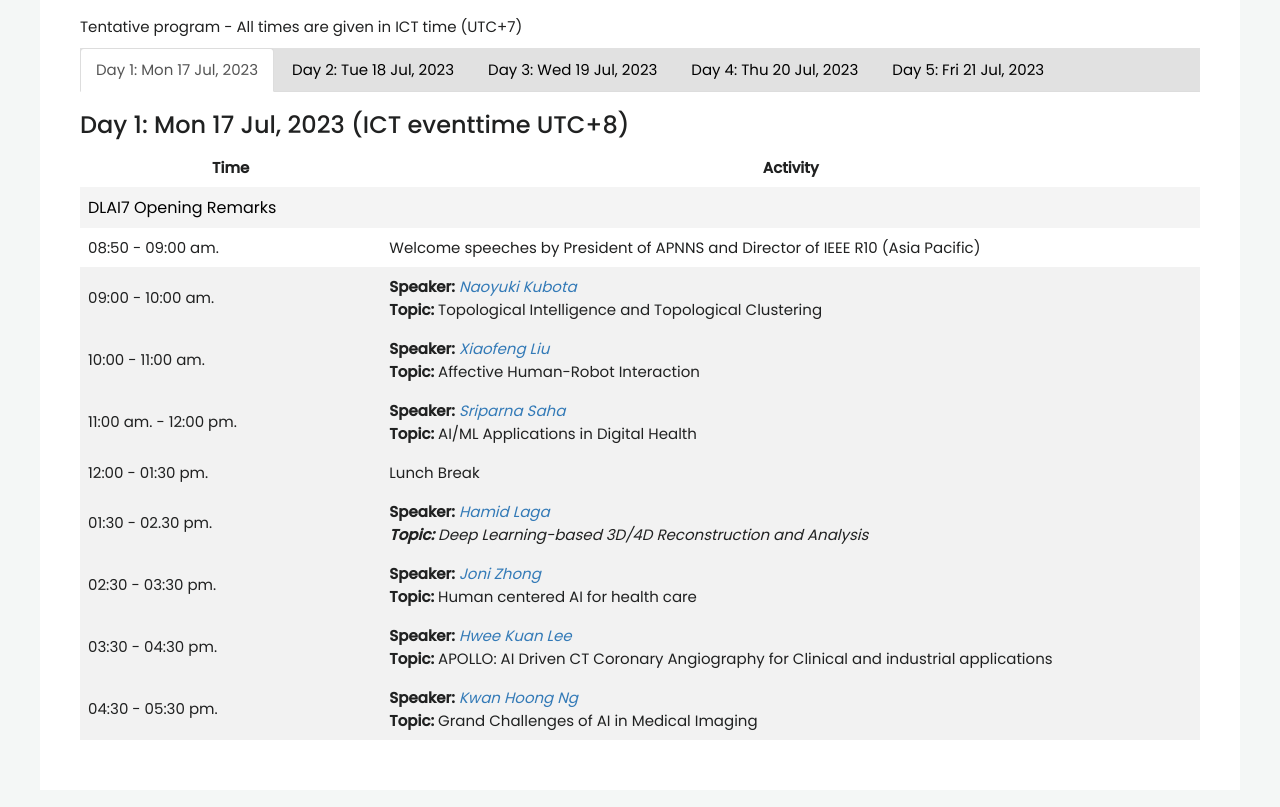
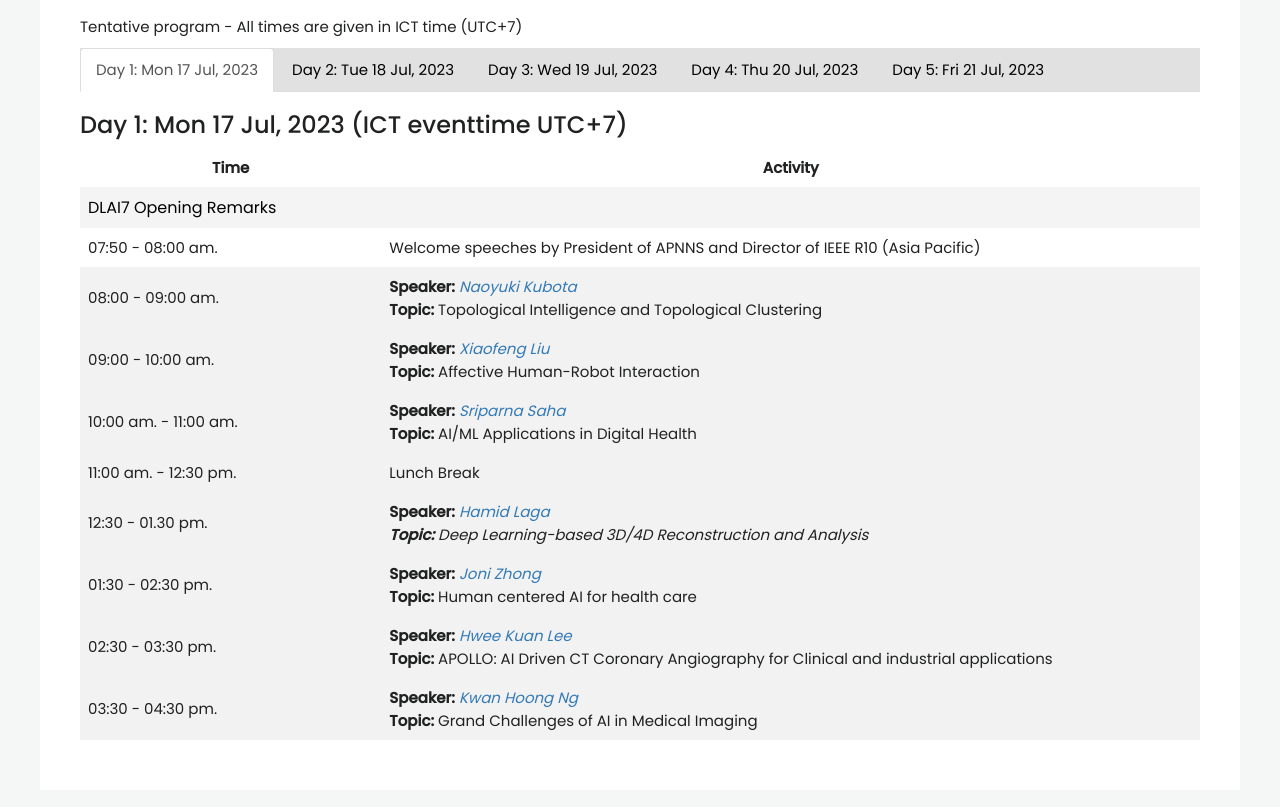
Before and after one commit to deeplearningandaiwinterschool/deeplearningandaiwinterschool.github.io, a Jekyll site: the page built from index.html, in a window 1280 px wide and 1400 px high, scrolled down 1360 px. Shown: the part 152-959 px from the top of the window. Built offline with Jekyll 4.4.1, drawn with Linux system fonts in a browser that asks for light colours.

Commit message:
update time to match UTC+8 Malaysia (#46)
* Update dlai7.yml

The times were supposed to be for UTC+8 Malaysian time. So changed the time for each talk to reflect ICT (UTC+7) BKK time.

* fix time

* add 0

---------

Co-authored-by: deeplearningandaiwinterschool <34932511+deeplearningandaiwinterschool@users.noreply.github.com>

```diff
--- a/_data/dlai7.yml
+++ b/_data/dlai7.yml
@@ -14,29 +14,29 @@ about: The concept of deep learning (DL) has been known in the neural network co
 programs:
   - tab-ref: 'Day1'
     tab-name: 'Day 1: Mon 17 Jul, 2023'
-    title: 'Day 1: Mon 17 Jul, 2023 (ICT eventtime UTC+8)'
+    title: 'Day 1: Mon 17 Jul, 2023 (ICT eventtime UTC+7)'
     events:
       - event-name: DLAI7 Opening Remarks
-        eventtime: 08:50 - 09:00 am.
+        eventtime: 07:50 - 08:00 am.
         comments: Welcome speeches by President of APNNS and Director of IEEE R10 (Asia Pacific)
         speaker:
         topic:
         is-break:
 
       - event-name:
-        eventtime: 09:00 - 10:00 am.
+        eventtime: 08:00 - 09:00 am.
         comments:
         speaker: <a href='#Naoyuki_Kubota'><i>Naoyuki Kubota</i></a>
         topic: Topological Intelligence and Topological Clustering
 
       - event-name:
-        eventtime: 10:00 - 11:00 am.
+        eventtime: 09:00 - 10:00 am.
         comments:
         speaker: <a href='#Xiaofeng_Liu'><i>Xiaofeng Liu</i></a>
         topic: Affective Human-Robot Interaction
 
       - event-name:
-        eventtime: 11:00 am. - 12:00 pm.
+        eventtime: 10:00 am. - 11:00 am.
         comments:
         speaker: <a href='#Sriparna_Saha'><i>Sriparna Saha</i></a>
         topic: AI/ML Applications in Digital Health
@@ -48,38 +48,38 @@ programs:
       #   topic: <a href='https://www.nvidia.com/en-us/training/instructor-led-workshops/fundamentals-of-deep-learning/' target='_blank'>Fundamentals of Deep Learning</a>
 
       - event-name:
-        eventtime: 12:00 - 01:30 pm.
+        eventtime: 11:00 am. - 12:30 pm.
         comments: Lunch Break
         speaker:
         topic:
 
       - event-name:
-        eventtime: 01:30 - 02.30 pm.
+        eventtime: 12:30 - 01.30 pm.
         comments:
         speaker: <a href='#Hamid_Laga'><i>Hamid Laga</a>
         topic: Deep Learning-based 3D/4D Reconstruction and Analysis
 
       - event-name:
-        eventtime: 02:30 - 03:30 pm.
+        eventtime: 01:30 - 02:30 pm.
         comments:
         speaker: <a href='#Joni_Zhong'><i>Joni Zhong</i></a>
         topic: Human centered AI for health care
 
       - event-name:
-        eventtime: 03:30 - 04:30 pm.
+        eventtime: 02:30 - 03:30 pm.
         comments:
         speaker: <a href='#Hwee_Kuan_Lee'><i>Hwee Kuan Lee</i></a>
         topic: "APOLLO: AI Driven CT Coronary Angiography for Clinical and industrial applications"
 
       - event-name:
-        eventtime: 04:30 - 05:30 pm.
+        eventtime: 03:30 - 04:30 pm.
         comments:
         speaker: <a href='#Kwan_Hoong_Ng'><i>Kwan Hoong Ng</i></a>
         topic: Grand Challenges of AI in Medical Imaging
 
   - tab-ref: 'Day2'
     tab-name: 'Day 2: Tue 18 Jul, 2023'
-    title: 'Day 2: Tue 18 Jul, 2023 (ICT eventtime UTC+8)'
+    title: 'Day 2: Tue 18 Jul, 2023 (ICT eventtime UTC+7)'
     events:
       # - event-name: IEEE-CIS Distinguished Lecturer Talk II
       #   eventtime: 08.00 - 09.00 am.
@@ -88,43 +88,43 @@ programs:
       #   topic: <a href='https://drive.google.com/file/d/1WmTUFLneXrejiVd9q1BykxJoSikOQGgo/view?usp=sharing' target='_blank'>Fuzzy Transfer Learning</a>
 
       - event-name:
-        eventtime: 09:00 - 10:00 am.
+        eventtime: 08:00 - 09:00 am.
         comments:
         speaker:  Md Zakir Hossain
         topic: Deep Learning for Assessing and Supporting Autistic Individuals
 
       - event-name:
-        eventtime: 10:00 - 11:00 am.
+        eventtime: 09:00 - 10:00 am.
         comments:
         speaker: <a href='#Wei_Liu'><i>Wei Liu</i></a>
         topic: Query Embeddings for Multi-hop Reasoning Over Knowledge Graphs
 
       - event-name:
-        eventtime: 11:00 am. - 12:00 pm.
+        eventtime: 10:00 am. - 11:00 pm.
         comments:
         speaker: <a href='#Yi_Zhang'><i>Yi Zhang</i></a>
         topic: AI + Informetrics for Tracking Technological Change
 
       - event-name:
-        eventtime: 12:00 - 01:30 pm.
+        eventtime: 11:00 am. - 12:30 pm.
         comments: Lunch Break
         speaker:
         topic:
 
       - event-name:
-        eventtime: 01:30 - 02:30 pm.
+        eventtime: 12:30 - 01:30 pm.
         comments:
         speaker: <a href='#Asif_Ekbal'><i>Asif Ekbal</i></a>
         topic: Neural Networks for Natural Language Processing
 
       - event-name:
-        eventtime: 02:30 - 03:30 pm.
+        eventtime: 01:30 - 02:30 pm.
         comments:
         speaker: <a href='#Siridech_Boonsang'><i>Siridech Boonsang</i></a>
         topic: Advancing Industrial Manufacturing with Generative AI and Synthetic Image Generation
 
       - event-name:
-        eventtime: 03:30 - 04:30 pm.
+        eventtime: 02:30 - 03:30 pm.
         comments:
         speaker: <a href='#Siamak_Mehrkanoon'><i>Siamak Mehrkanoon</i></a>
         topic: Deep Short-Term Weather Elements Forecasting
@@ -137,7 +137,7 @@ programs:
 
   - tab-ref: 'Day3'
     tab-name: 'Day 3: Wed 19 Jul, 2023'
-    title: 'Day 3: Wed 19 Jul, 2023 (ICT eventtime UTC+8)'
+    title: 'Day 3: Wed 19 Jul, 2023 (ICT eventtime UTC+7)'
   #   events:
   #     - event-name: Women in Science and Engineering (WiSE) Session
   #       eventtime: 08.50 - 09.00 am.
@@ -201,7 +201,7 @@ programs:
 
   - tab-ref: 'Day4'
     tab-name: 'Day 4: Thu 20 Jul, 2023'
-    title: 'Day 4: Thu 20 Jul, 2023 (ICT eventtime UTC+8)'
+    title: 'Day 4: Thu 20 Jul, 2023 (ICT eventtime UTC+7)'
   #   events:
   #     - event-name: Academic Talk
   #       eventtime: 08.00 - 09.00 am
@@ -247,7 +247,7 @@ programs:
 
   - tab-ref: 'Day5'
     tab-name: 'Day 5: Fri 21 Jul, 2023'
-    title: 'Day 5: Fri 21 Jul, 2023 (ICT eventtime UTC+8)'
+    title: 'Day 5: Fri 21 Jul, 2023 (ICT eventtime UTC+7)'
     # events:
     #   - event-name: Academic Talk
     #     eventtime: 08.00 - 09.00 am
```
